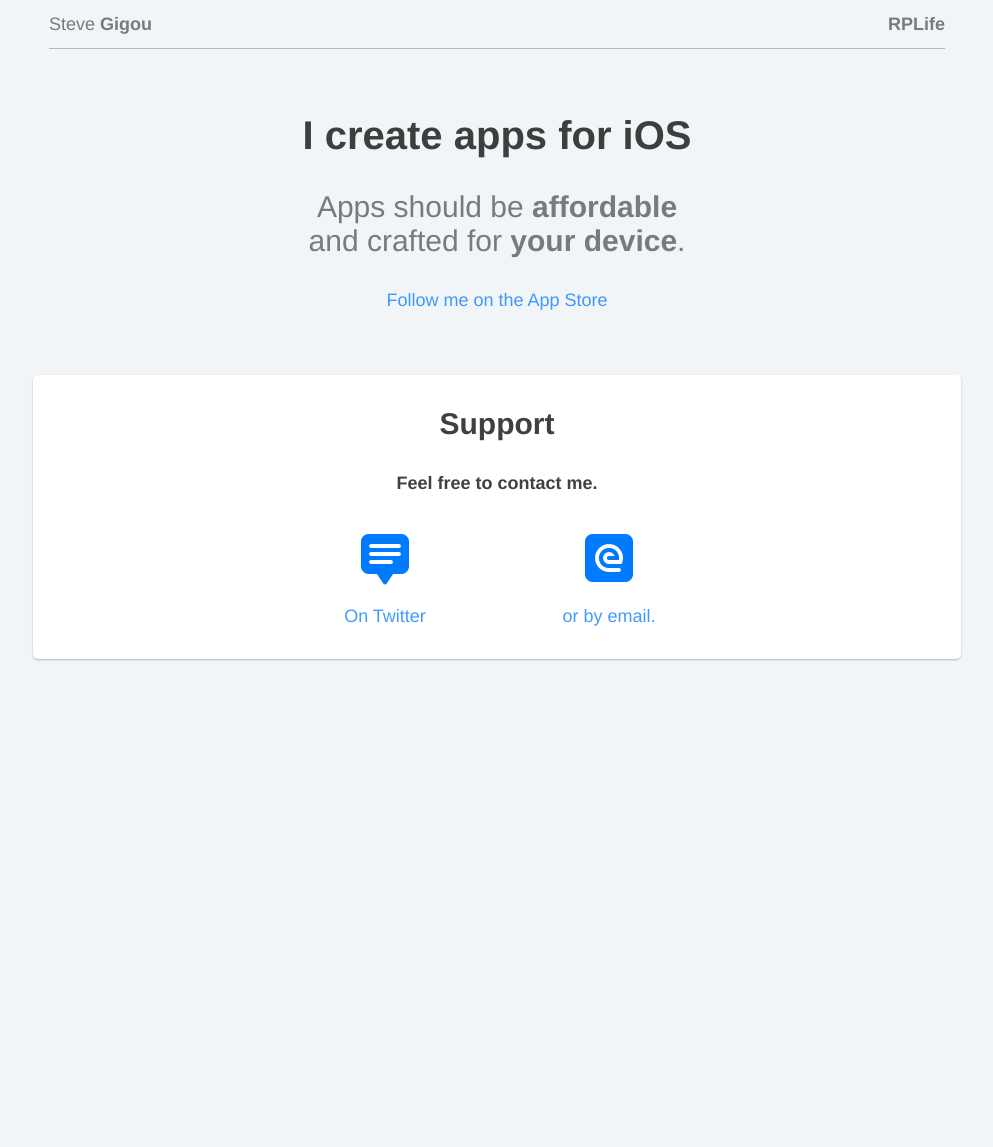
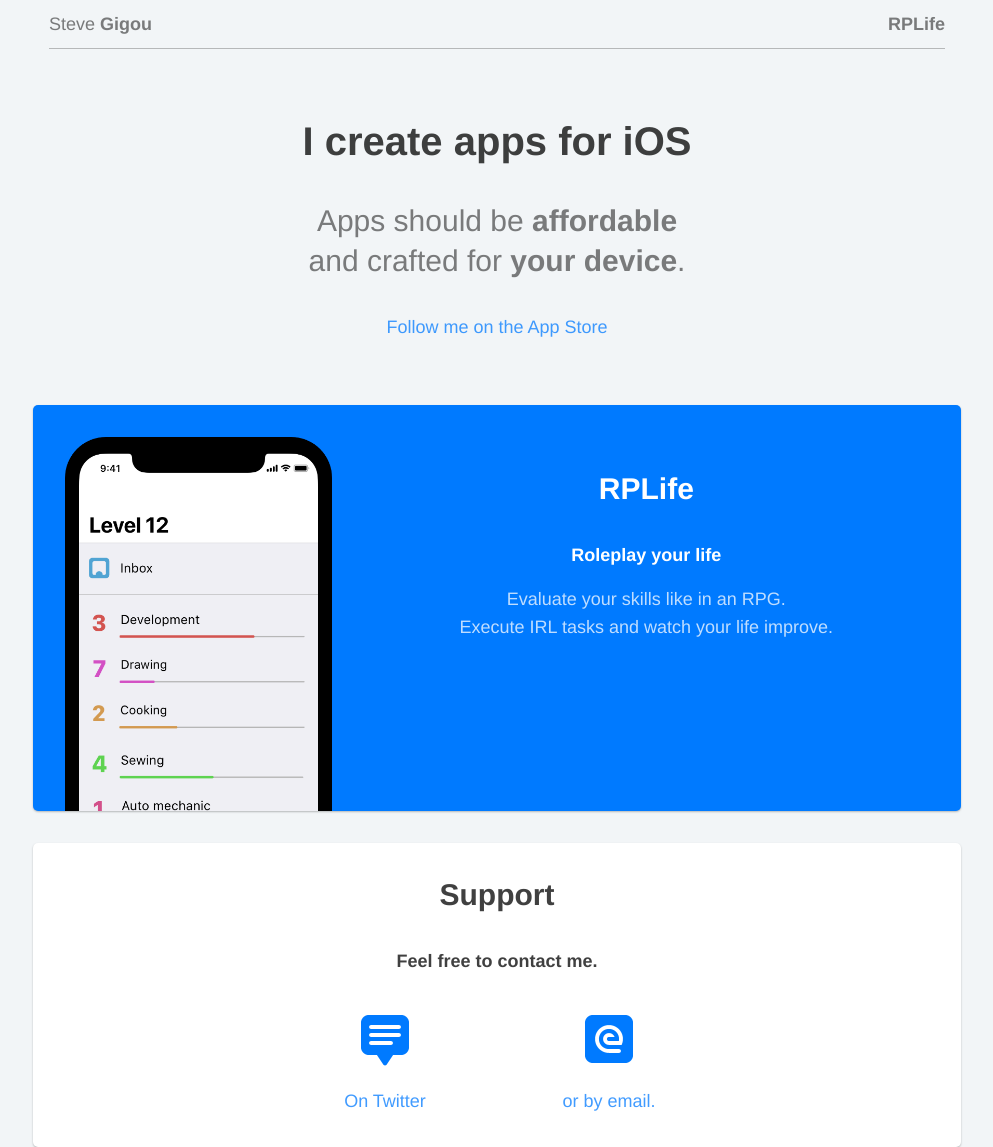
Before and after one commit to sgigou/steve.gigou.fr, a PHP site: page / in a window 1280 px wide. Shown: the whole page, without its empty margins (143-1136 px from the left). Before the commit the page ends 661 px from the top, so only its background shows below. Run offline with PHP 8.4, Linux system fonts and the light colour scheme.

Commit message:
RPLife capture

```diff
--- a/index.html
+++ b/index.html
@@ -25,6 +25,23 @@
     <a href="https://apps.apple.com/us/developer/steve-gigou/id849144018">Follow me on the App Store</a>
   </div>
 
+  <div class="grid-container block block-blue">
+    <div class="grid-33 hide-on-mobile margin-top-32">
+      <img src="img/rplife-home@2x.png" class="full-width">
+    </div>
+    <div class="grid-66">
+      <div class="app_title margin-top-64">
+        <h2 class="white">RPLife</h2>
+      </div>
+      <h3 class="white">Roleplay your life</h3>
+      <p class="white">Evaluate your skills like in an RPG.<br>
+      Execute IRL tasks and watch your life improve.</p>
+    </div>
+    <div class="mobile-grid-50 mobile-prefix-25 hide-on-desktop margin-top-64">
+      <img src="img/rplife-home@2x.png" class="full-width">
+    </div>
+  </div>
+
   <div class="grid-container block block-white">
     <div class="grid-100">
       <h2>Support</h2>
--- a/style.css
+++ b/style.css
@@ -960,7 +960,8 @@
 body {
   font-family: "Helvetica Neue", Roboto, Helvetica, Arial, "sans-serif";
   font-size: 18px;
-  text-align: center; }
+  text-align: center;
+  line-height: 28px; }
 
 body.light {
   background: #F2F5F7;
@@ -969,20 +970,33 @@
 h1 {
   color: rgba(0, 0, 0, 0.75);
   font-size: 40px;
+  line-height: 56px;
   margin: 64px 0 32px; }
+  h1.white {
+    color: #FFF; }
 
 h2 {
   color: rgba(0, 0, 0, 0.75);
   font-size: 30px;
+  line-height: 40px;
   margin: 32px 0; }
+  h2.white {
+    color: #FFF; }
 
 h3 {
   color: rgba(0, 0, 0, 0.75);
   font-size: 18px;
+  line-height: 28px;
   margin: 16px 0; }
+  h3.white {
+    color: #FFF; }
+
+p.white {
+  color: rgba(255, 255, 255, 0.75); }
 
 p.subtitle {
   font-size: 30px;
+  line-height: 40px;
   margin: 32px 0; }
 
 a {
@@ -993,7 +1007,7 @@
   -webkit-transition: 0.25s;
   transition: 0.25s; }
   a:hover {
-    color: #007aff;
+    color: #007AFF;
     text-decoration: underline; }
 
 em {
@@ -1004,7 +1018,7 @@
   border-bottom: 1px solid rgba(0, 0, 0, 0.25);
   font-weight: bold;
   line-height: 48px; }
-  @media screen and (min-width: 768px) {
+  @media screen and (min-width: 896px) {
     header {
       padding: 0 !important; } }
   header a {
@@ -1023,11 +1037,17 @@
   box-shadow: 0 1px 2px rgba(0, 0, 0, 0.25);
   margin-top: 32px;
   margin-bottom: 32px; }
-  @media screen and (min-width: 768px) {
+  @media screen and (min-width: 896px) {
     .block {
       border-radius: 5px; } }
   .block-white {
-    background-color: white; }
+    background: white; }
+  .block-blue {
+    background: #007AFF; }
+
+img.full-width {
+  width: 100%;
+  height: auto; }
 
 .left {
   float: left; }
--- a/style.scss
+++ b/style.scss
@@ -1,21 +1,30 @@
 /* Scss Document */
 
+$size-page-width: 896px;
+
 $unsemantic-ie7-support: false;
-$container-max-width: 896px;
+$container-max-width: $size-page-width;
 $gutter-half: 16px;
 
 @import "unsemantic/reset.scss";
 @import "unsemantic/unsemantic-grid-responsive";
 
 $size-font-1: 40px;
+$size-lh-1: 56px;
 $size-font-2: 30px;
+$size-lh-2: 40px;
 $size-font-3: 18px;
-$color-blue: #007aff;
-$color-orange: #ff9500;
+$size-lh-3: 28px;
+
+$color-blue: #007AFF;
+$color-orange: #FF9500;
+$color-purple: #AF52DE;
 $color-bg-light: #F2F5F7;
 $color-separator-black: rgba(0,0,0,.25);
 $color-text-black-dark: rgba(0,0,0,.75);
 $color-text-black-light: rgba(0,0,0,.50);
+$color-text-white-dark: #FFF;
+$color-text-white-light: rgba(255,255,255,.75);
 
 // Mixins
 
@@ -40,6 +49,7 @@
   font-family: "Helvetica Neue", Roboto, Helvetica, Arial, "sans-serif";
   font-size: $size-font-3;
   text-align: center;
+  line-height: $size-lh-3;
 }
 body.light {
   background: $color-bg-light;
@@ -49,21 +59,37 @@
 h1 {
   color: $color-text-black-dark;
   font-size: $size-font-1;
+  line-height: $size-lh-1;
   margin: 64px 0 32px;
+  &.white {
+    color: $color-text-white-dark;
+  }
 }
 h2 {
   color: $color-text-black-dark;
   font-size: $size-font-2;
+  line-height: $size-lh-2;
   margin: 32px 0;
+  &.white {
+    color: $color-text-white-dark;
+  }
 }
 h3 {
   color: $color-text-black-dark;
   font-size: $size-font-3;
+  line-height: $size-lh-3;
   margin: 16px 0;
+  &.white {
+    color: $color-text-white-dark;
+  }
 }
 
+p.white {
+  color: $color-text-white-light;
+}
 p.subtitle {
   font-size: $size-font-2;
+  line-height: $size-lh-2;
   margin: 32px 0;
 }
 
@@ -86,7 +112,7 @@
   border-bottom: 1px solid $color-separator-black;
   font-weight: bold;
   line-height: 48px;
-  @media screen and (min-width: $media-desktop-min) {
+  @media screen and (min-width: $size-page-width) {
     padding: 0 !important;
   }
   a {
@@ -107,13 +133,21 @@
 .block {
   box-shadow: 0 1px 2px rgba(0,0,0,.25);
   margin-top: 32px; margin-bottom: 32px;
-  @media screen and (min-width: $media-desktop-min) {
+  @media screen and (min-width: $size-page-width) {
     border-radius: 5px;
   }
 
   &-white {
-    background-color: white;
+    background: white;
   }
+  &-blue {
+    background: $color-blue;
+  }
+}
+
+img.full-width {
+  width: 100%;
+  height: auto;
 }
 
 .left {
```
Also changed, not shown: img/rplife-home@2x.png (added).
